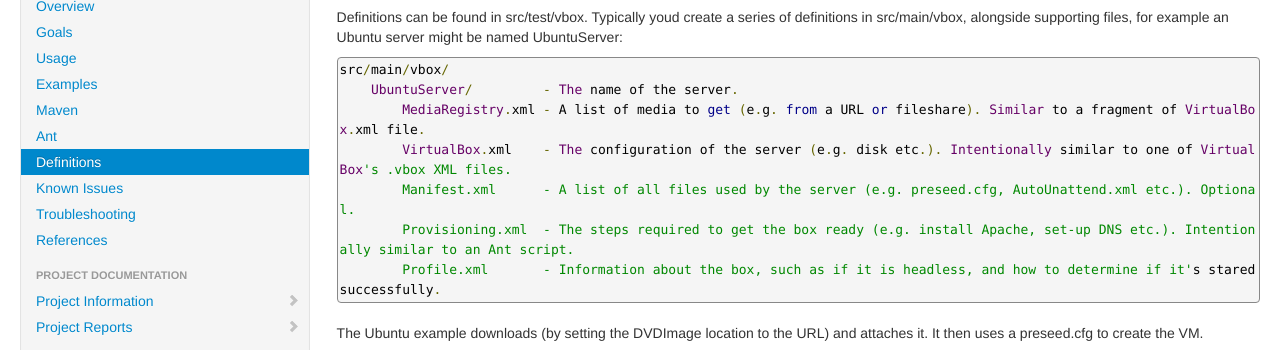
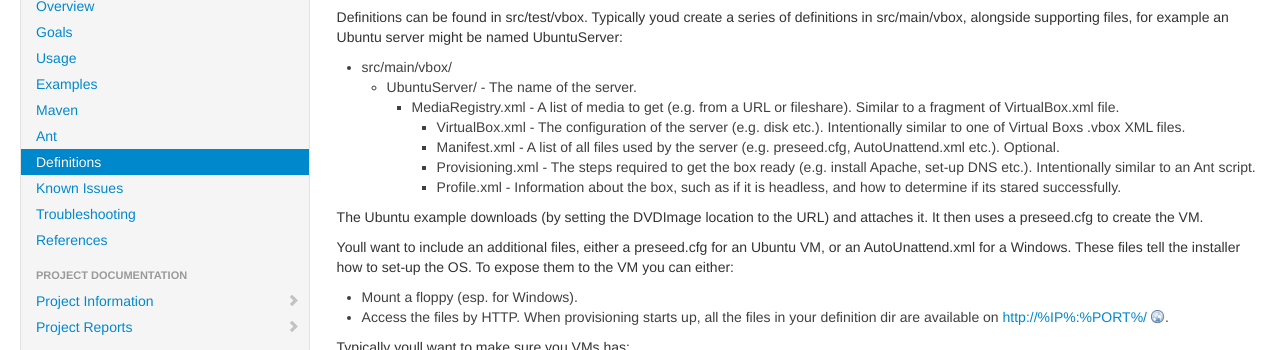
Before and after one commit to alexec/maven-vbox-plugin, a plain HTML site: page definitions.html in a window 1280 px wide. Shown: the part 189-539 px from the top of the page. Drawn offline with Linux system fonts and the light colour scheme.

Commit message:
Building site for 1.0.1-SNAPSHOT

```diff
--- a/definitions.html
+++ b/definitions.html
@@ -160,14 +160,21 @@
         <div id="bodyColumn"  class="span9" >
 
             <h1>Definitions</h1><p>Definitions can be found in src/test/vbox. Typically youd create a series of definitions in src/main/vbox, alongside supporting files, for example an Ubuntu server might be named UbuntuServer:</p>
-<div class="source"><pre class="prettyprint">src/main/vbox/
-    UbuntuServer/         - The name of the server.
-        MediaRegistry.xml - A list of media to get (e.g. from a URL or fileshare). Similar to a fragment of VirtualBox.xml file.
-        VirtualBox.xml    - The configuration of the server (e.g. disk etc.). Intentionally similar to one of Virtual Box's .vbox XML files.
-        Manifest.xml      - A list of all files used by the server (e.g. preseed.cfg, AutoUnattend.xml etc.). Optional.
-        Provisioning.xml  - The steps required to get the box ready (e.g. install Apache, set-up DNS etc.). Intentionally similar to an Ant script.
-        Profile.xml       - Information about the box, such as if it is headless, and how to determine if it's stared successfully.
-</pre></div><p>The Ubuntu example downloads (by setting the DVDImage location to the URL) and attaches it. It then uses a preseed.cfg to create the VM.</p><p>Youll want to include an additional files, either a preseed.cfg for an Ubuntu VM, or an AutoUnattend.xml for a Windows. These files tell the installer how to set-up the OS. To expose them to the VM you can either:</p>
+<ul>
+  <li>src/main/vbox/
+  <ul>
+    <li>UbuntuServer/ - The name of the server.
+    <ul>
+      <li>MediaRegistry.xml - A list of media to get (e.g. from a URL or fileshare). Similar to a fragment of VirtualBox.xml file.
+      <ul>
+        <li>VirtualBox.xml - The configuration of the server (e.g. disk etc.). Intentionally similar to one of Virtual Boxs .vbox XML files.</li>
+        <li>Manifest.xml - A list of all files used by the server (e.g. preseed.cfg, AutoUnattend.xml etc.). Optional.</li>
+        <li>Provisioning.xml - The steps required to get the box ready (e.g. install Apache, set-up DNS etc.). Intentionally similar to an Ant script.</li>
+        <li>Profile.xml - Information about the box, such as if it is headless, and how to determine if its stared successfully.</li>
+      </ul></li>
+    </ul></li>
+  </ul></li>
+</ul><p>The Ubuntu example downloads (by setting the DVDImage location to the URL) and attaches it. It then uses a preseed.cfg to create the VM.</p><p>Youll want to include an additional files, either a preseed.cfg for an Ubuntu VM, or an AutoUnattend.xml for a Windows. These files tell the installer how to set-up the OS. To expose them to the VM you can either:</p>
 <ul>
   <li>Mount a floppy (esp. for Windows).</li>
   <li>Access the files by HTTP. When provisioning starts up, all the files in your definition dir are available on <a class="externalLink" href="http://%IP%:%PORT%/">http://%IP%:%PORT%/</a>.</li>
```
Also changed, not shown: github-report.html (+1 -1 lines).
